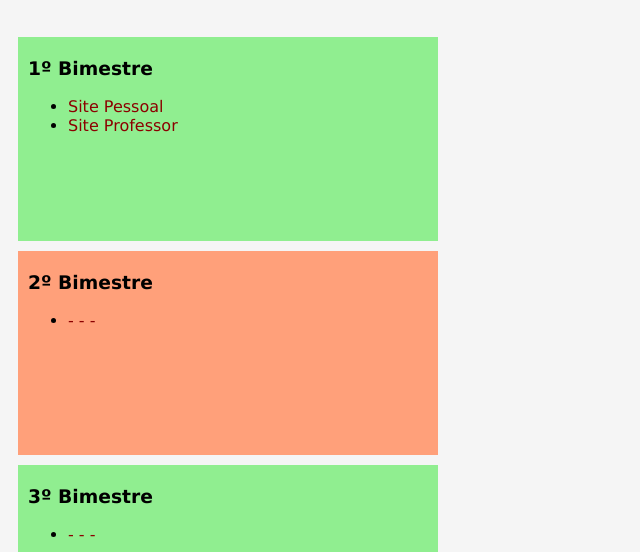
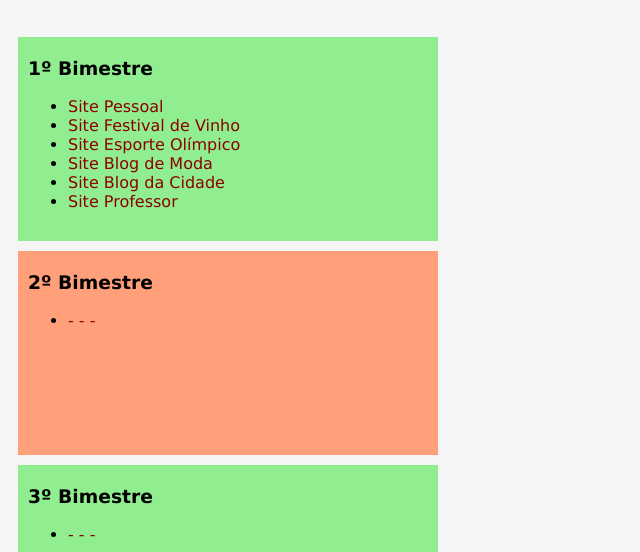
Before and after one commit to ThalesQueiroz/aweb, a plain HTML site: page index.html in a window 1280 px wide. Shown: the part 248-800 px from the top of the page, without its empty margins (0-640 px from the left). Drawn offline with Linux system fonts and the light colour scheme.

Commit message:
Update index.html

```diff
--- a/index.html
+++ b/index.html
@@ -20,6 +20,10 @@
         <h3>1º Bimestre</h3>
         <ul>
             <li><a href="./1° Bimestre/Site pessoal/index.html">Site Pessoal</a></li>
+            <li><a href="./bimestre1/festivalDeVinho/index.html">Site Festival de Vinho</a></li>
+            <li><a href="./bimestre1/esporteOlimpico/index.html">Site Esporte Olímpico</a></li>
+            <li><a href="./bimestre1/blogDeModa/index.html">Site Blog de Moda</a></li>
+            <li><a href="./bimestre1/blogDaCidade/index.html">Site Blog da Cidade</a></li>
             <li><a href="#">Site Professor</a></li>
         </ul>
     </div>
```
